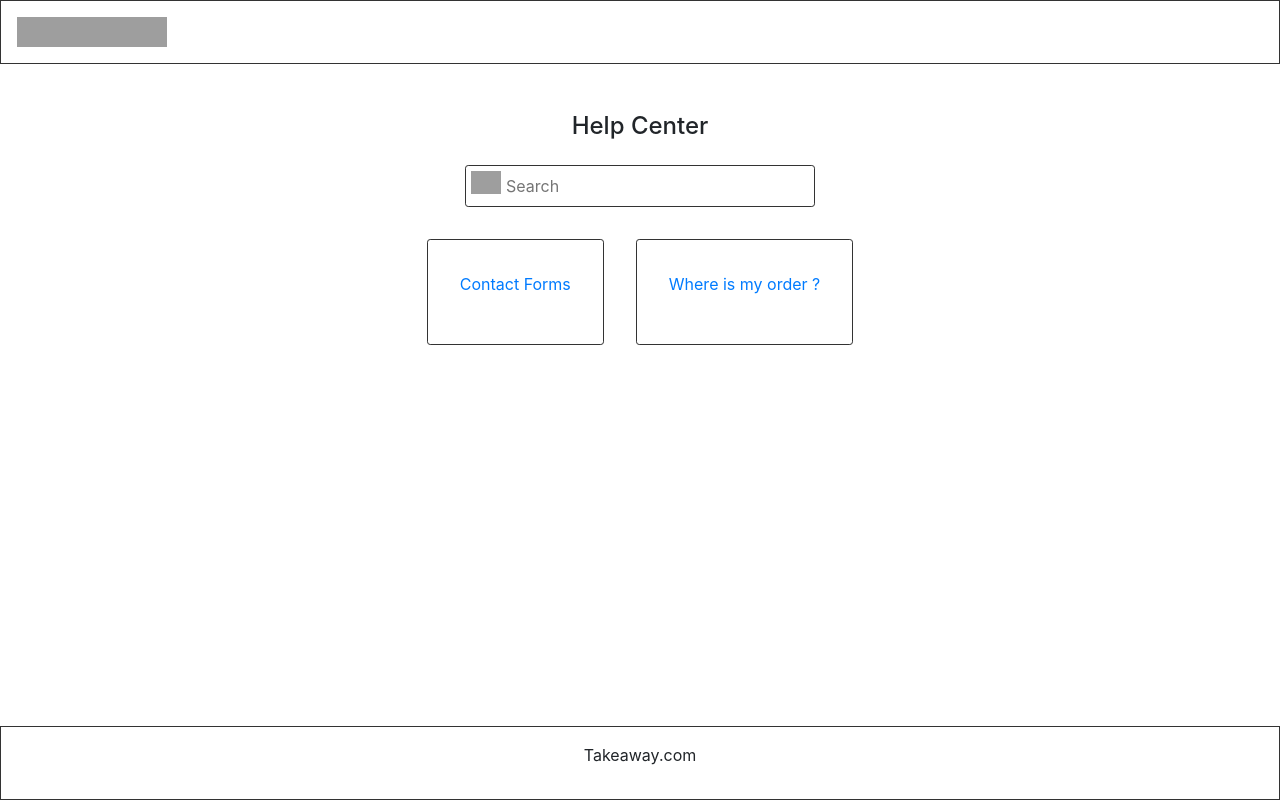
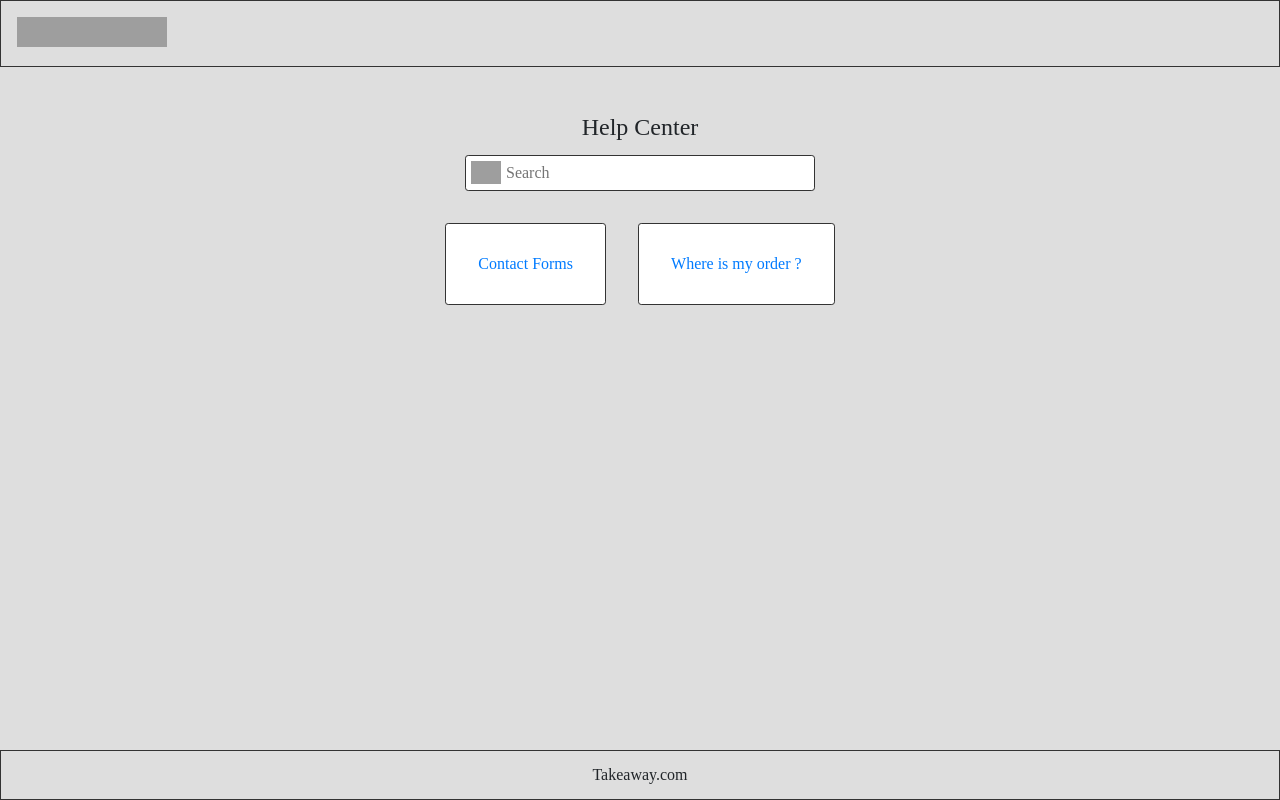
Before and after one commit to yusuf-kaleem/Project-FAQ, a Next.js app in the folder frontend/: page / in a window 1280 px wide. Built offline with nearby package versions, Linux system fonts and the light colour scheme; grey boxes are pictures that could not be loaded.

Commit message:
adding global style

```diff
--- a/frontend/package.json
+++ b/frontend/package.json
@@ -20,7 +20,9 @@
     "prop-types": "^15.7.2",
     "react": "^16.13.1",
     "react-bootstrap": "^1.3.0",
-    "react-dom": "^16.13.1"
+    "react-dom": "^16.13.1",
+    "styled-components": "^5.3.3",
+    "styled-reset": "^4.3.4"
   },
   "devDependencies": {
     "enzyme": "^3.11.0",
--- a/frontend/pages/_app.js
+++ b/frontend/pages/_app.js
@@ -1,6 +1,12 @@
 import 'bootstrap/dist/css/bootstrap.min.css';
 import React from 'react'
+import GlobalStyle from '../styles/index'
 
 export default function MyApp({ Component, pageProps }) {
-  return <Component {...pageProps} />
+  return (
+    <>
+      <GlobalStyle />
+      <Component {...pageProps} />
+    </>
+  )
 }
--- /dev/null
+++ b/frontend/styles/base.js
@@ -0,0 +1,10 @@
+import { css } from 'styled-components'
+
+export default css`
+  html,
+  body {
+    background-color: #dedede;
+    overflow-x: hidden;
+    width: 100%;
+  }
+`
--- /dev/null
+++ b/frontend/styles/index.js
@@ -0,0 +1,10 @@
+import { createGlobalStyle } from 'styled-components'
+import base from './base'
+import reset from 'styled-reset'
+
+const GlobalStyle = createGlobalStyle`
+   ${reset}
+   ${base}
+`
+
+export default GlobalStyle
```
Also changed, not shown: 2 other files (tests, documents, lock files or other folders).
